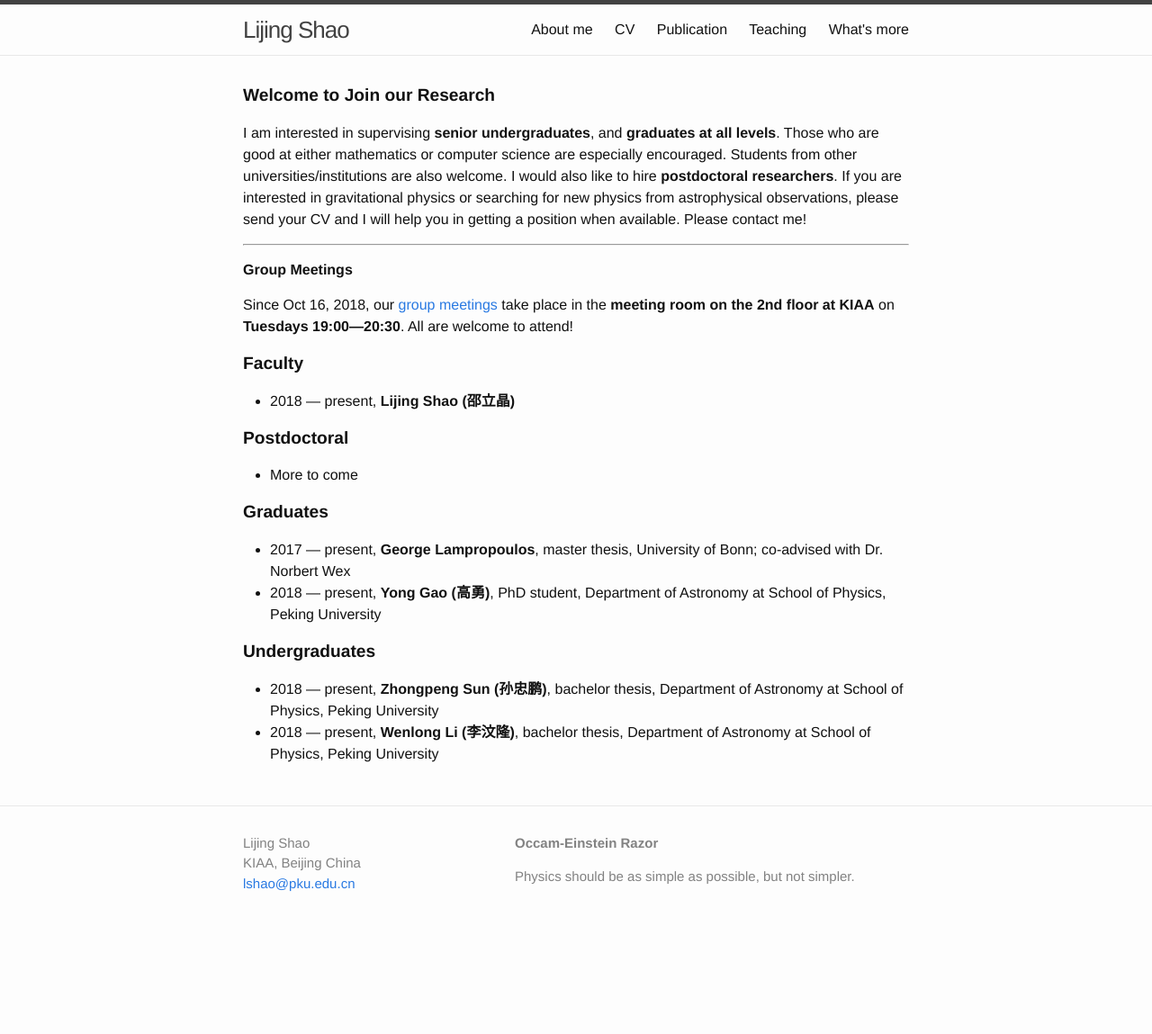
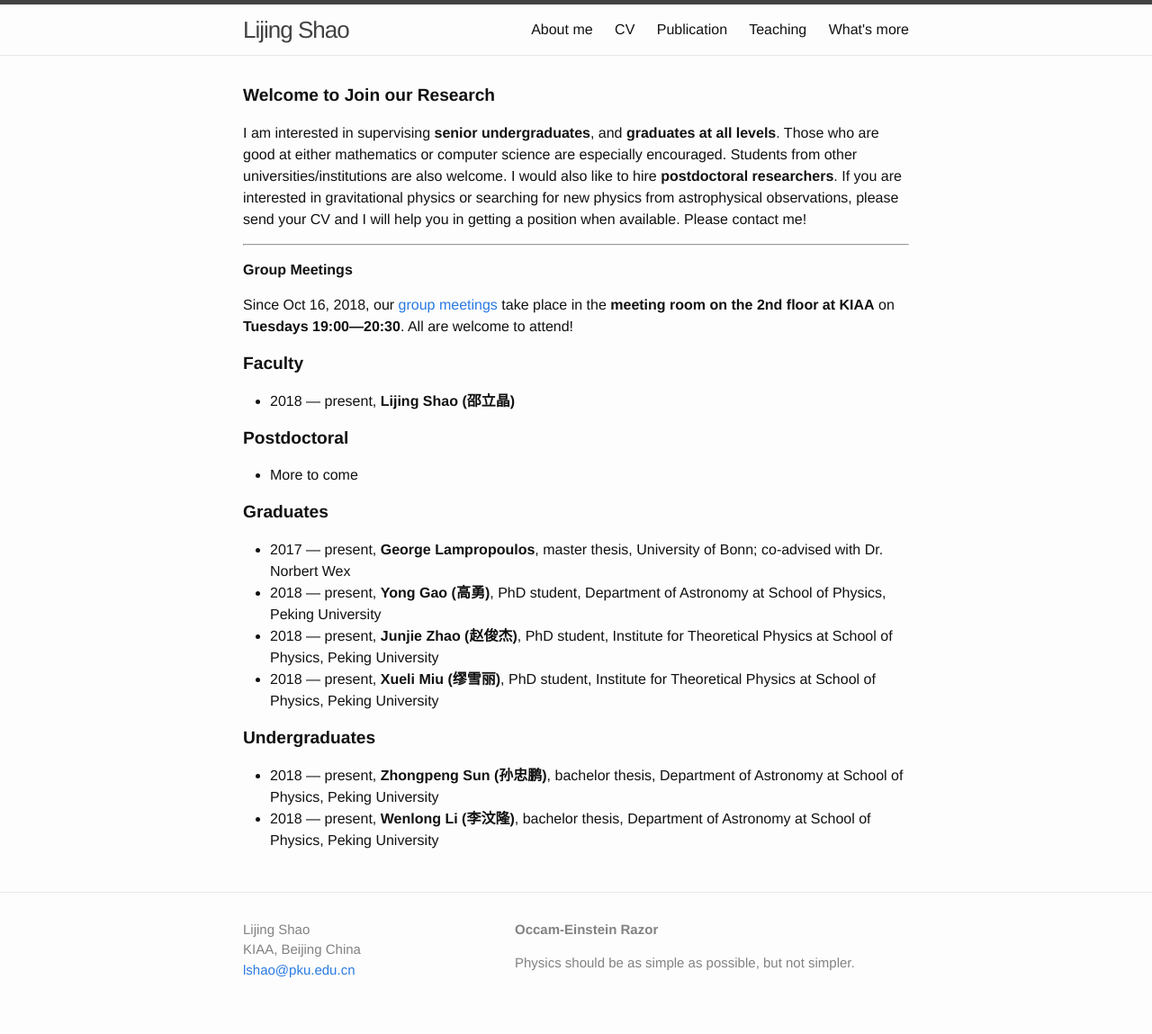
Before and after one commit to Friendshao/Friendshao.github.io, a Jekyll site: the page built from docs/people.md, in a window 1280 px wide. Shown: the whole page at 90% size. Built offline with Jekyll 4.4.1, drawn with Linux system fonts in a browser that asks for light colours; before the commit the page ends 1053 px from its top, so only the background shows below that.

Commit message:
add Miu and Zhao

```diff
--- a/docs/people.md
+++ b/docs/people.md
@@ -42,6 +42,10 @@ welcome to attend!
   co-advised with Dr. Norbert Wex
 - 2018 — present, **Yong Gao (高勇)**, PhD student, Department of Astronomy at
   School of Physics, Peking University
+- 2018 — present, **Junjie Zhao (赵俊杰)**, PhD student, Institute for
+  Theoretical Physics at School of Physics, Peking University
+- 2018 — present, **Xueli Miu (缪雪丽)**, PhD student, Institute for
+  Theoretical Physics at School of Physics, Peking University
 
 <big>**Undergraduates**</big>
 
```
